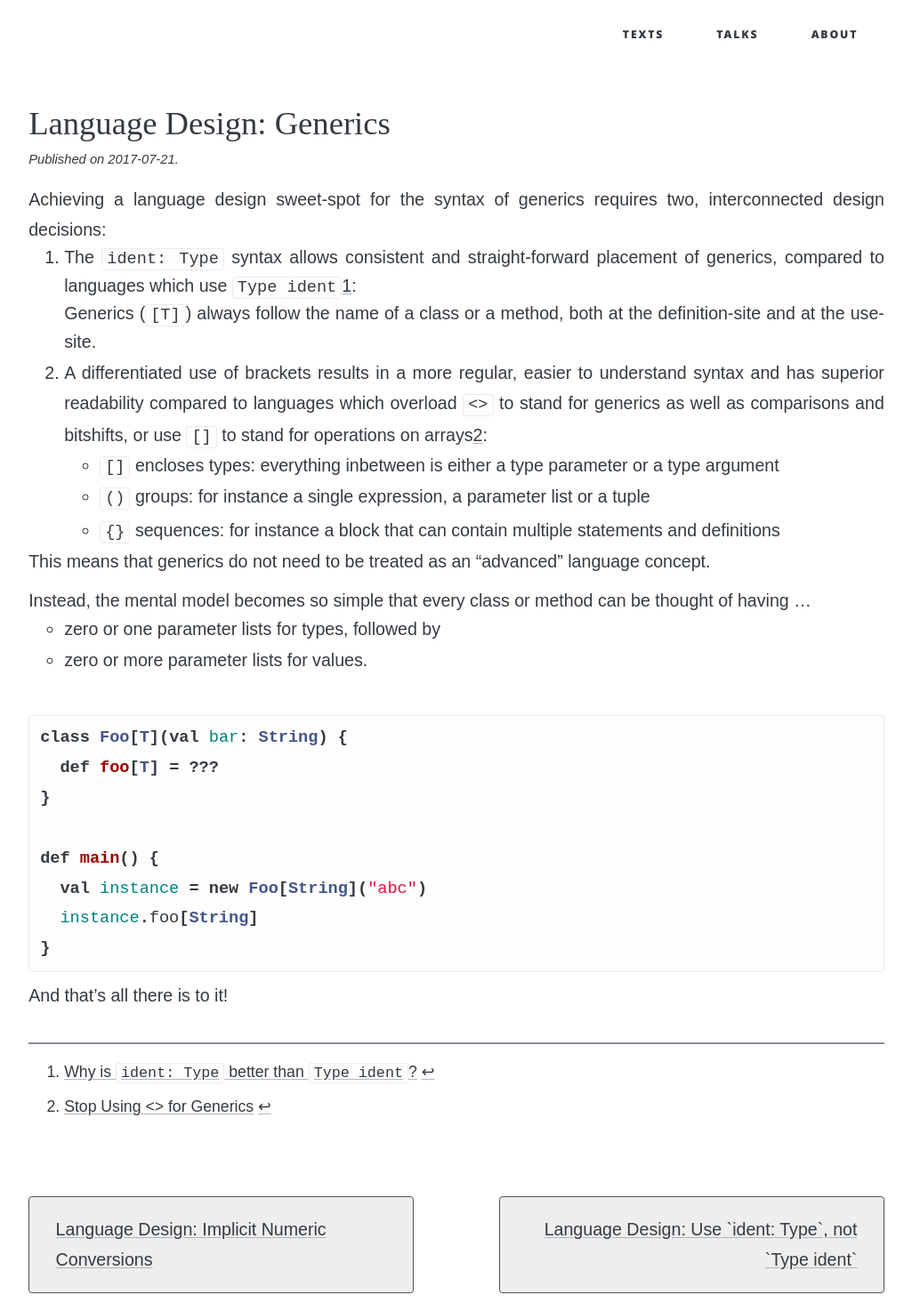
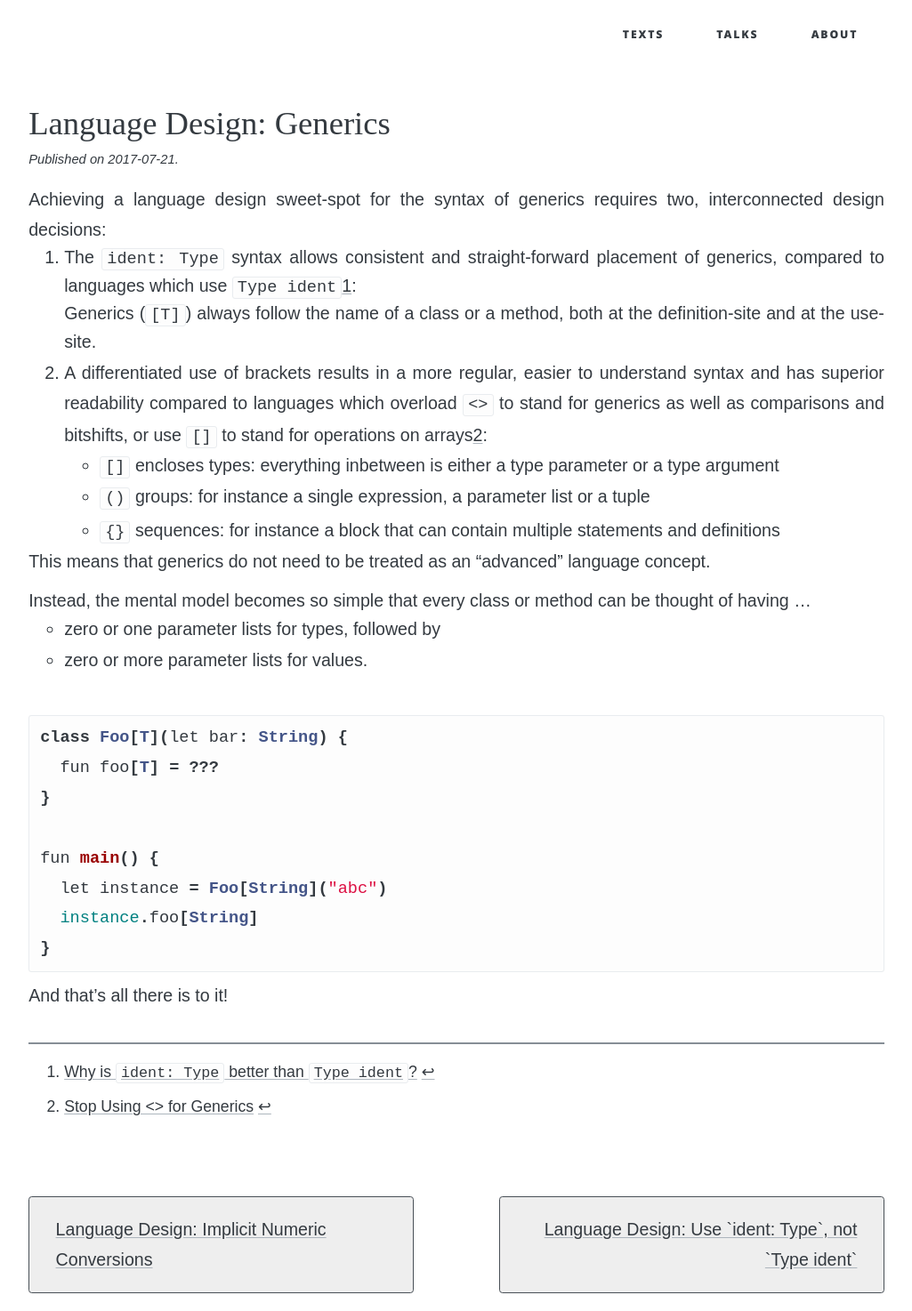
Before and after one commit to soc/soc.me, a Jekyll site: the page built from _languages/generics.md, in a window 1280 px wide. Shown: the whole page at 89% size, without its empty margins (127-1152 px from the left). Built offline with Jekyll 4.4.1, drawn with Linux system fonts in a browser that asks for light colours; some web fonts are replaced.

Commit message:
Minor beautifications

````diff
--- a/_languages/generics.md
+++ b/_languages/generics.md
@@ -30,12 +30,12 @@ Instead, the mental model becomes so simple that every class or method can be th
 <br/>
 
 ```scala
-class Foo[T](val bar: String) {
-  def foo[T] = ???
+class Foo[T](let bar: String) {
+  fun foo[T] = ???
 }
 
-def main() {
-  val instance = new Foo[String]("abc")
+fun main() {
+  let instance = Foo[String]("abc")
   instance.foo[String]
 }
 ```
````
Also changed, not shown: _languages/modern-minimal.md (+2 -2 lines).
